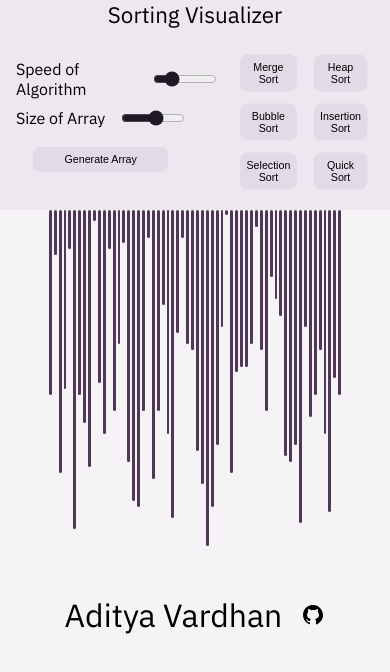
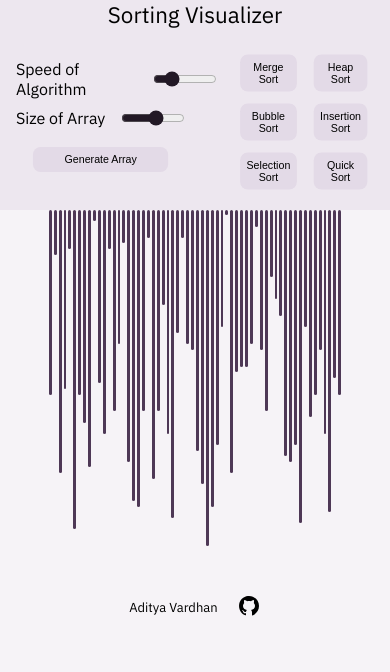
Before and after one commit to adtyavrdhn/Sorting-Visualizer, a plain HTML site: page index.html in a window 390 px wide. Drawn offline with Linux system fonts and the light colour scheme.

Commit message:
Update style.css

```diff
--- a/css/style.css
+++ b/css/style.css
@@ -169,9 +169,14 @@ footer {
     display: grid;
     grid-template-rows: 1fr 1fr;
   }
+
   .towers-container {
     /* max-height: 15rem; */
     /* position: relative; */
+  }
+  p,
+  a {
+    font-size: small;
   }
 }
 
```
